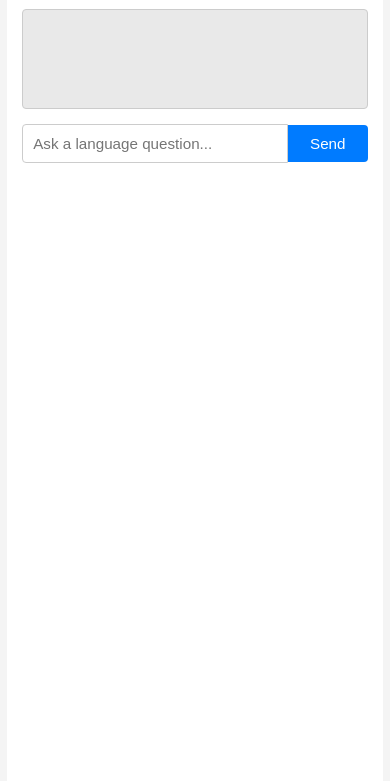
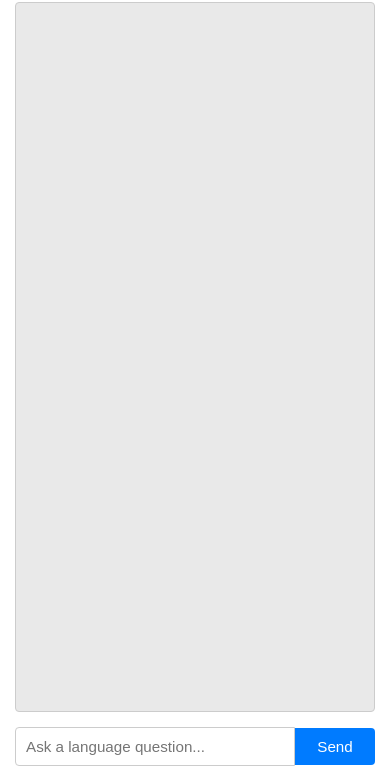
Before and after one commit to aav90/gemini-chatbot-proxy, a website: page index.html in a window 390 px wide. Shown: the part 63-844 px from the top of the page. Drawn offline with Linux system fonts and the light colour scheme.

Commit message:
Update index.html

```diff
--- a/index.html
+++ b/index.html
@@ -5,7 +5,7 @@
     <meta name="viewport" content="width=device-width, initial-scale=1.0">
     <title>LEARNIAMO Assistant</title>
     <style>
-        /* Universal Box Sizing */
+        /* Universal Box Sizing: Crucial for reliable sizing */
         *, *::before, *::after {
             box-sizing: border-box;
         }
@@ -14,28 +14,28 @@
         html, body {
             margin: 0;
             padding: 0;
-            height: 100%; /* Important for the chat container to fill space */
+            width: 100%;
+            height: 100%;
             font-family: Arial, sans-serif;
             background-color: #f4f4f4;
-            display: flex; /* Use flexbox to center content */
+            display: flex; /* Use flexbox to center content on desktop */
             justify-content: center; /* Center horizontally */
             align-items: center; /* Center vertically */
         }
 
-        /* Main Chat Container */
+        /* Main Chat Container: Desktop Fixed Sizes (to force internal sizing) */
         .chat-container {
-            max-width: 600px; /* Max width for desktop */
-            width: 95%; /* Responsive width */
-            /* Adjusted height to accommodate max-height of messages and other elements */
-            height: 90vh; /* Make it slightly smaller than 100vh to ensure space for overall centering on desktop */
-            margin: auto; /* Center horizontally and vertically if not flexed by body */
+            max-width: 600px; /* Maximum width on desktop */
+            width: 95%; /* Responsive width for smaller screens */
+            height: 600px; /* Fixed height for the entire chat window on desktop */
+            margin: auto; /* Center horizontally */
             background: #fff;
             padding: 20px;
             box-shadow: 0 0 10px rgba(0, 0, 0, 0.1);
             border-radius: 8px;
-            display: flex;
+            display: flex; /* Use flexbox for internal layout */
             flex-direction: column;
-            overflow: hidden; /* Ensure content within container respects its bounds */
+            overflow: hidden; /* Ensure content stays within container */
         }
 
         /* Title */
@@ -45,32 +45,32 @@
             margin-top: 0;
             margin-bottom: 20px;
             flex-shrink: 0; /* Prevent title from shrinking */
+            height: 30px; /* Fixed approximate height for header */
         }
 
-        /* Messages Display Area - CRITICAL CHANGES FOR SCROLLING */
+        /* Messages Display Area: CRITICAL FOR SCROLLING */
         .messages {
             border: 1px solid #ccc;
             padding: 10px;
-            /* Using max-height to force overflow and scrollbar */
-            max-height: calc(100% - 100px); /* Adjust 100px based on h1 + input height */
-            /* 100% is relative to .chat-container, 100px is approx space for h1 + input */
-            overflow-y: auto; /* Enable vertical scrolling */
+            /* FIXED HEIGHT for messages area on desktop. This should force a scrollbar. */
+            height: 480px; /* This height must be less than chat-container - h1 - input height */
+            overflow-y: scroll; /* Force scrollbar to always appear (even if content fits) */
             margin-bottom: 15px;
             border-radius: 4px;
             background-color: #e9e9e9;
             display: flex;
             flex-direction: column;
-            justify-content: flex-end; /* Keep new messages at the bottom */
-            /* Removed flex: 1; as max-height dictates scroll behavior here */
-            min-height: 100px; /* Ensure some visibility even if very little content */
+            justify-content: flex-start; /* Messages start from top, allows smooth JS scroll */
+            flex-shrink: 0; /* Prevent messages area from shrinking */
         }
 
-        /* Message Input Section */
+        /* Message Input Section: Desktop Fixed Sizes */
         .message-input {
             display: flex;
             width: 100%;
             flex-shrink: 0; /* Prevent input from shrinking */
             align-items: center;
+            height: 45px; /* Fixed approximate height for input */
         }
 
         .message-input input {
@@ -109,7 +109,7 @@
             word-break: break-word;
             padding: 8px 12px;
             border-radius: 15px;
-            align-self: flex-end;
+            align-self: flex-end; /* Align to the right side of the messages div */
             max-width: 80%;
             line-height: 1.4;
         }
@@ -125,7 +125,7 @@
             padding: 8px 12px;
             border-radius: 15px;
             background-color: #e0e0e0;
-            align-self: flex-start;
+            align-self: flex-start; /* Align to the left side of the messages div */
             max-width: 80%;
         }
         .bot-message p {
@@ -142,23 +142,31 @@
         /* --- Mobile Responsiveness (Media Queries) --- */
         @media (max-width: 768px) {
             html, body {
-                align-items: flex-start;
+                align-items: flex-start; /* Align to top on mobile */
             }
             .chat-container {
                 width: 100%;
-                height: 100vh; /* Full viewport height for mobile */
+                height: 100vh; /* Mobile: full viewport height */
+                min-height: 100vh;
+                max-height: 100vh;
                 margin: 0;
                 border-radius: 0;
                 box-shadow: none;
                 padding: 15px;
             }
-            /* Adjust max-height for messages on mobile if needed,
-               or let it be defined by remaining space (flex-basis: 0%)
-               if the container height is very reliable.
-               For this aggressive test, we keep the calc for consistency. */
+            /* Mobile: messages area calculated dynamically */
             .messages {
-                max-height: calc(100% - 100px); /* Same calc as desktop for now */
+                height: auto; /* Let content dictate height up to flex limit */
+                flex-grow: 1; /* Allow messages to take remaining space */
+                flex-shrink: 1;
+                flex-basis: auto;
+                min-height: 0; /* Important for flex items with overflow */
+                overflow-y: auto; /* Use auto scroll on mobile for cleaner look */
             }
+            .message-input {
+                height: auto;
+            }
+
             .message-input input,
             .message-input button {
                 padding: 10px;
@@ -195,8 +203,22 @@
             return html;
         }
 
+        function addMessage(text, className, useInnerHTML = false) {
+            const msgElement = document.createElement('div');
+            msgElement.classList.add(className);
+
+            if (useInnerHTML) {
+                msgElement.innerHTML = text;
+            } else {
+                msgElement.textContent = text;
+            }
+            messagesDiv.appendChild(msgElement);
+            // Manually scroll to bottom after adding a message
+            messagesDiv.scrollTop = messagesDiv.scrollHeight;
+        }
+
         function displayChatHistory() {
-            messagesDiv.innerHTML = '';
+            messagesDiv.innerHTML = ''; // Clear messages before repopulating
             chatHistory.forEach(message => {
                 if (message.className === 'bot-message') {
                     addMessage(convertMarkdownToHtml(message.text), message.className, true);
@@ -204,20 +226,21 @@
                     addMessage(message.text, message.className, false);
                 }
             });
+            // Ensure scroll to bottom after displaying history
             messagesDiv.scrollTop = messagesDiv.scrollHeight;
         }
 
-        displayChatHistory();
+        displayChatHistory(); // Call once on load to display history
 
         async function sendMessage() {
             const message = userInput.value.trim();
             if (message === '') return;
 
-            addMessage(message, 'user-message', false);
+            addMessage(message, 'user-message', false); // Add user message and scroll
             chatHistory.push({ text: message, className: 'user-message' });
             localStorage.setItem(chatHistoryKey, JSON.stringify(chatHistory));
 
-            userInput.value = '';
+            userInput.value = ''; // Clear input immediately
 
             try {
                 const response = await fetch('https://gemini-chatbot-proxy-653233019960.europe-west1.run.app/chat', {
@@ -237,28 +260,16 @@
                 const rawBotReply = data.reply;
 
                 const formattedBotReply = convertMarkdownToHtml(rawBotReply);
-                addMessage(formattedBotReply, 'bot-message', true);
+                addMessage(formattedBotReply, 'bot-message', true); // Add bot message and scroll
 
                 chatHistory.push({ text: rawBotReply, className: 'bot-message' });
                 localStorage.setItem(chatHistoryKey, JSON.stringify(chatHistory));
 
             } catch (error) {
                 console.error('Error sending message:', error);
-                addMessage('Error: Could not get a response from the assistant. Please try again.', 'bot-message', false);
+                addMessage('Error: Could not get a response from the assistant. Please try again.', 'bot-message', false); // Add error message and scroll
             }
-            messagesDiv.scrollTop = messagesDiv.scrollHeight;
-        }
-
-        function addMessage(text, className, useInnerHTML = false) {
-            const msgElement = document.createElement('div');
-            msgElement.classList.add(className);
-
-            if (useInnerHTML) {
-                msgElement.innerHTML = text;
-            } else {
-                msgElement.textContent = text;
-            }
-            messagesDiv.appendChild(msgElement);
+            // No need for messagesDiv.scrollTop here, addMessage handles it.
         }
     </script>
 </body>
```
